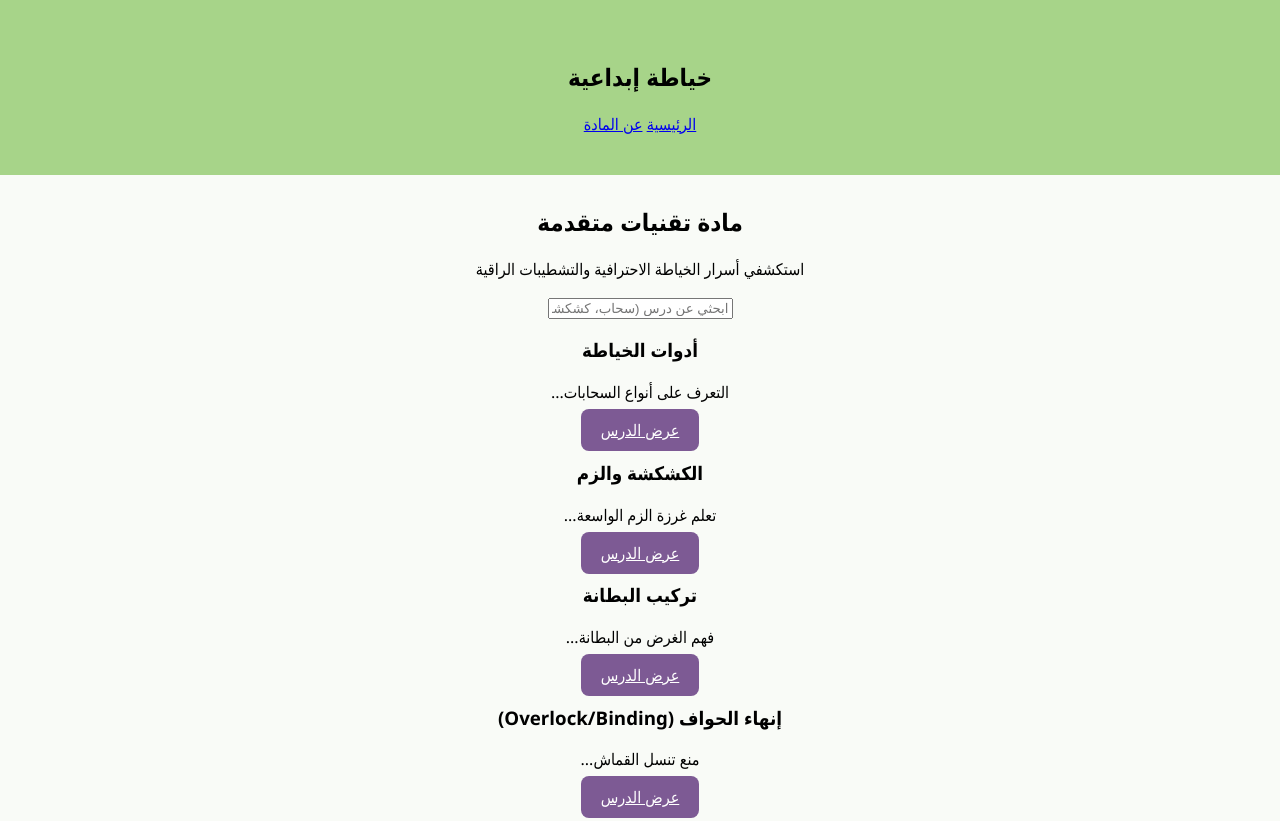
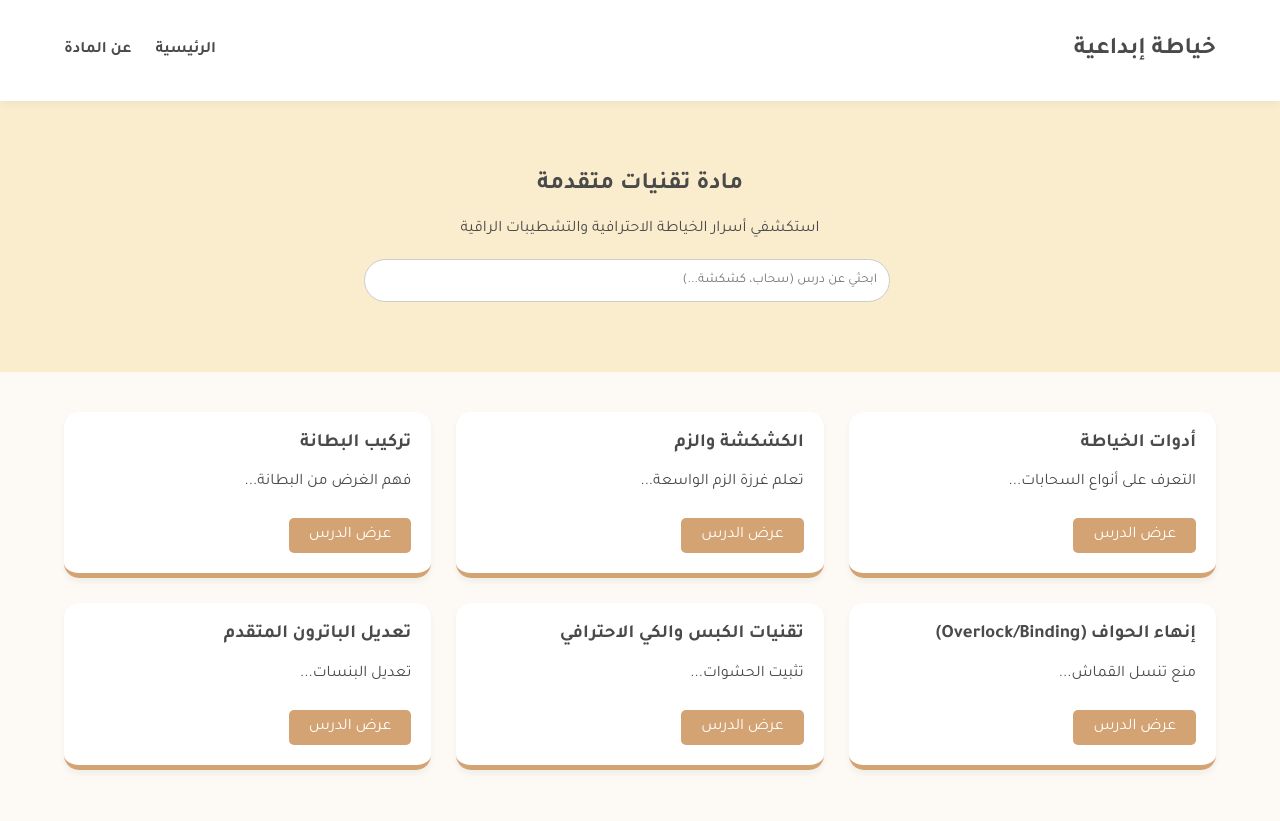
Before and after one commit to zekzak61-cloud/sewing-course, a plain HTML site: page index.html in a window 1280 px wide. Shown: the top 821 px of the page. Drawn offline with Linux system fonts and the light colour scheme.

Commit message:
Update style.css

```diff
--- a/style.css
+++ b/style.css
@@ -1,65 +1,100 @@
-/* تنسيق عام للموقع */
-body {
-    background-color: #f9fbf7;
-    direction: rtl; /* لضمان الترتيب العربي */
-    font-family: 'Segoe UI', Tahoma, Geneva, Verdana, sans-serif;
-    margin: 0;
-    padding: 0;
-    text-align: center; /* لتوسيط النصوص */
+/* style.css */
+@import url('https://fonts.googleapis.com/css2?family=Tajawal:wght@400;700&display=swap');
+
+:root {
+    --bg-color: #fdfaf6; /* بيج فاتح */
+    --primary-color: #d4a373; /* بني هادئ */
+    --accent-color: #e9edc9; /* أخضر سيج فاتح */
+    --secondary-color: #faedcd; /* أوف وايت */
+    --text-color: #4a4a4a;
+    --white: #ffffff;
 }
 
-/* الهيدر العلوي - تفاحي */
-header {
-    background-color: #A7D489 !important;
-    padding: 40px 20px;
-    margin-bottom: 30px;
+body {
+    font-family: 'Tajawal', sans-serif;
+    background-color: var(--bg-color);
+    color: var(--text-color);
+    margin: 0;
+    direction: rtl;
 }
 
-header h1 {
-    color: #4a345a; /* موف غامق للنص */
+header {
+    background-color: var(--white);
+    padding: 1rem 5%;
+    box-shadow: 0 2px 10px rgba(0,0,0,0.05);
+    display: flex;
+    justify-content: space-between;
+    align-items: center;
+    position: sticky;
+    top: 0;
+    z-index: 1000;
 }
 
-/* حاوية الدروس - تجعلها مربعات مرتبة */
-.lessons-container {
-    display: flex;
-    flex-wrap: wrap;
-    justify-content: center; /* لتوسيط المربعات في الصفحة */
-    gap: 20px;
-    padding: 20px;
-    max-width: 1200px;
-    margin: 0 auto;
+nav a {
+    text-decoration: none;
+    color: var(--text-color);
+    margin-right: 20px;
+    font-weight: bold;
 }
 
-/* تنسيق كرت الدرس (المربع الواحد) */
-.lesson-card {
-    background: white;
-    width: 280px;
-    border-radius: 15px;
-    padding: 20px;
-    box-shadow: 0 4px 10px rgba(0,0,0,0.1);
-    display: flex;
-    flex-direction: column;
-    align-items: center;
+.hero {
+    text-align: center;
+    padding: 50px 20px;
+    background-color: var(--secondary-color);
 }
 
-/* الأزرار - موف */
-.btn, .lesson-card button {
-    background-color: #7D5A94 !important;
-    color: white !important;
-    border: none;
-    border-radius: 8px;
-    padding: 10px 20px;
-    cursor: pointer;
-    width: 100%;
-    margin-top: auto;
+.search-container {
+    margin: 20px auto;
+    max-width: 500px;
 }
 
-/* شريط البحث */
-#searchBar {
-    padding: 10px;
-    width: 60%;
-    max-width: 400px;
-    border-radius: 20px;
-    border: 1px solid #A7D489;
-    margin-bottom: 20px;
+#searchInput {
+    width: 100%;
+    padding: 12px;
+    border-radius: 25px;
+    border: 1px solid #ccc;
+    font-family: inherit;
 }
+
+.container {
+    padding: 40px 5%;
+}
+
+.lessons-grid {
+    display: grid;
+    grid-template-columns: repeat(auto-fill, minmax(280px, 1fr));
+    gap: 25px;
+}
+
+.card {
+    background: var(--white);
+    padding: 20px;
+    border-radius: 15px;
+    box-shadow: 0 4px 6px rgba(0,0,0,0.05);
+    transition: transform 0.3s ease;
+    border-bottom: 5px solid var(--primary-color);
+}
+
+.card:hover {
+    transform: translateY(-5px);
+}
+
+.card h3 { margin-top: 0; }
+
+.btn {
+    display: inline-block;
+    padding: 8px 20px;
+    background: var(--primary-color);
+    color: white;
+    text-decoration: none;
+    border-radius: 5px;
+    margin-top: 10px;
+}
+
+/* Lesson Page Styles */
+.lesson-content { background: white; padding: 30px; border-radius: 20px; }
+.gallery { display: flex; gap: 10px; flex-wrap: wrap; margin: 20px 0; }
+.gallery img { width: 200px; height: 150px; object-fit: cover; border-radius: 10px; }
+.video-container { margin: 20px 0; }
+.video-container iframe { width: 100%; height: 400px; border-radius: 15px; }
+.notes-box { background: #fff5f5; border-right: 5px solid #ffb6c1; padding: 15px; }
```
